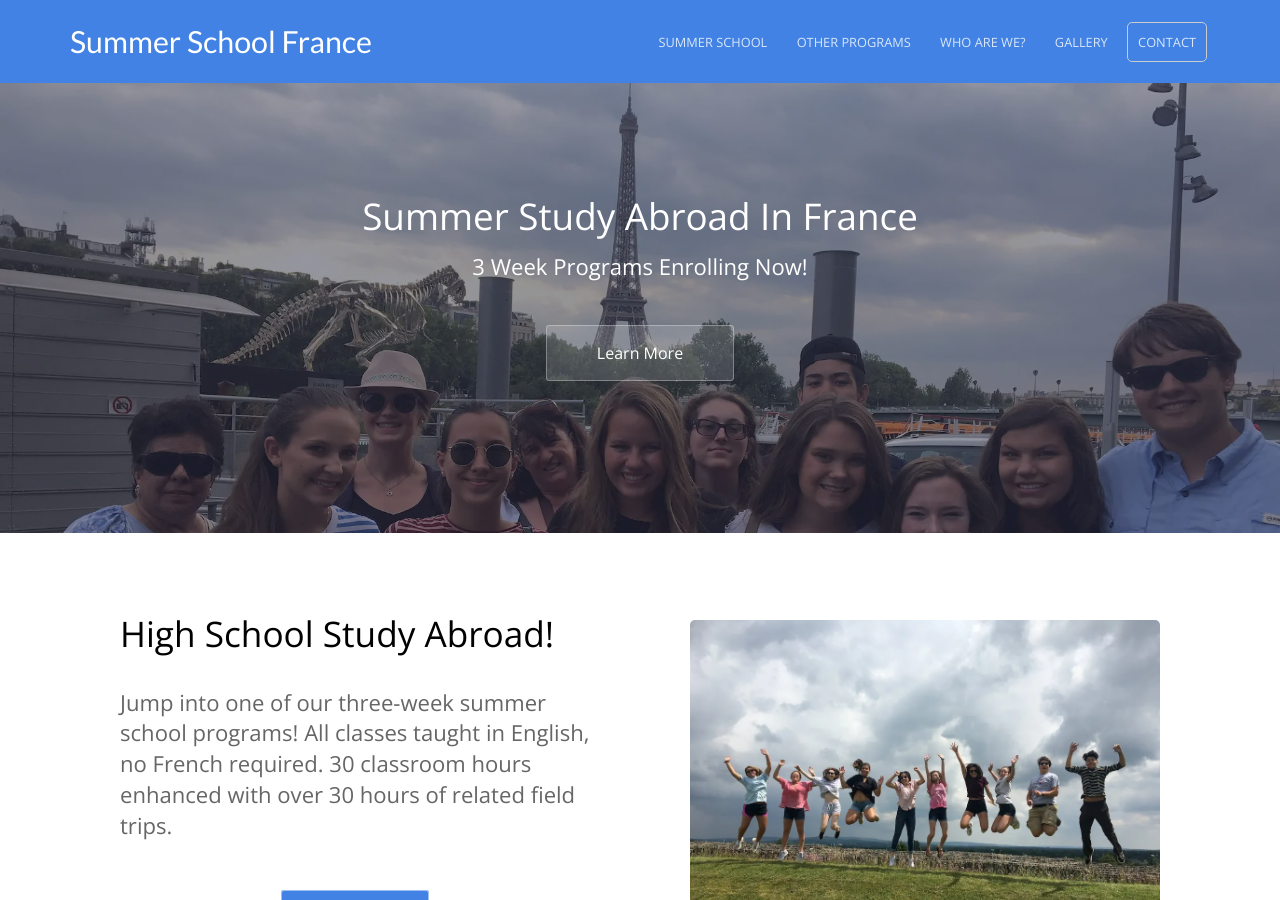
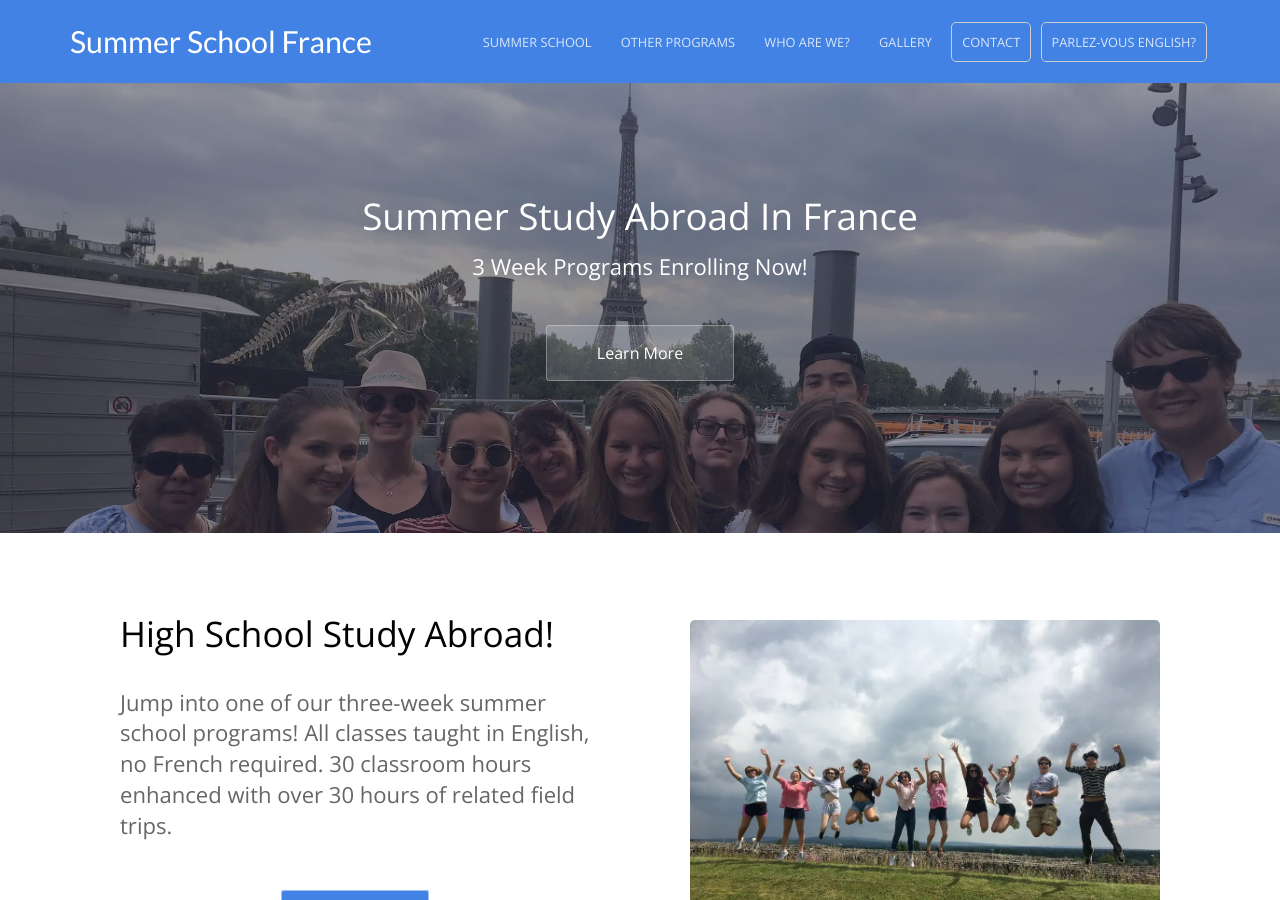
Before and after one commit to baritchie/project1, a Jekyll site: the page built from index.html, in a window 1280 px wide and 900 px high. Built offline with Jekyll 4.4.1, drawn with Linux system fonts in a browser that asks for light colours.

Commit message:
Updated '_data/navigation.yml' via CloudCannon

```diff
--- a/_data/navigation.yml
+++ b/_data/navigation.yml
@@ -18,3 +18,7 @@
   link: /contact/
   new_window: false
   highlight: true
+- name: Parlez-vous English?
+  link:
+  new_window: false
+  highlight: true
```
